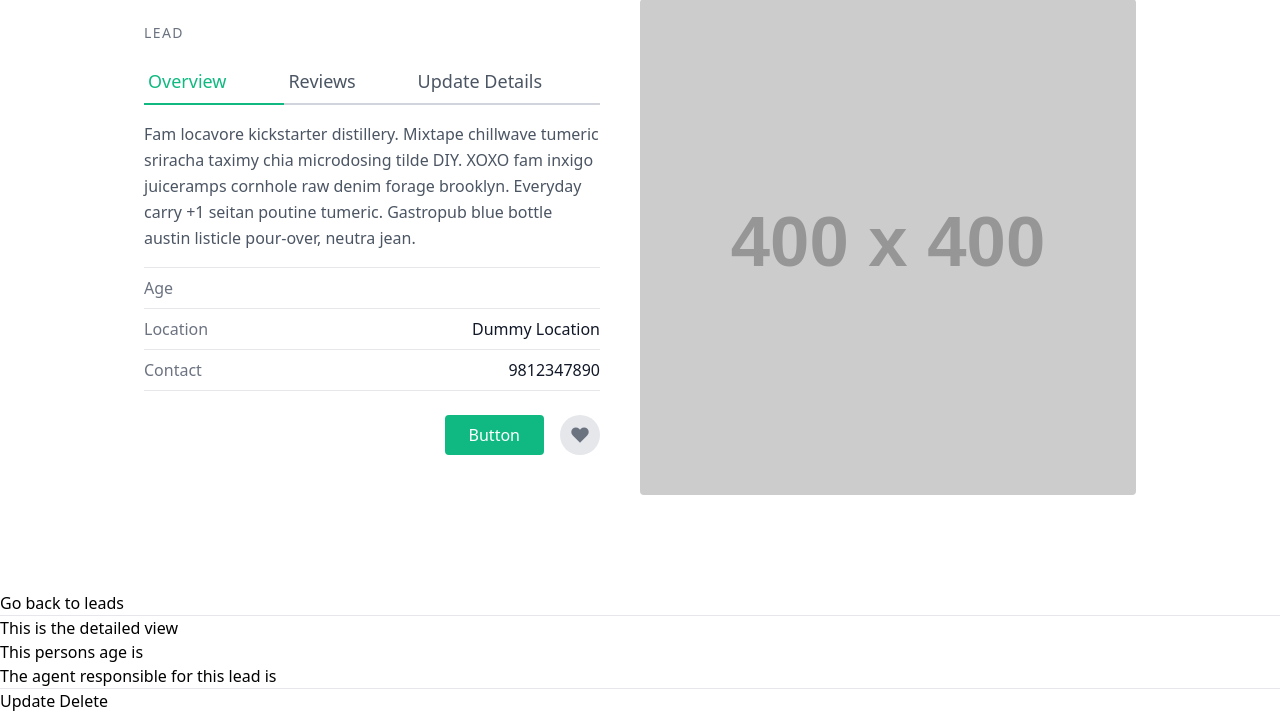
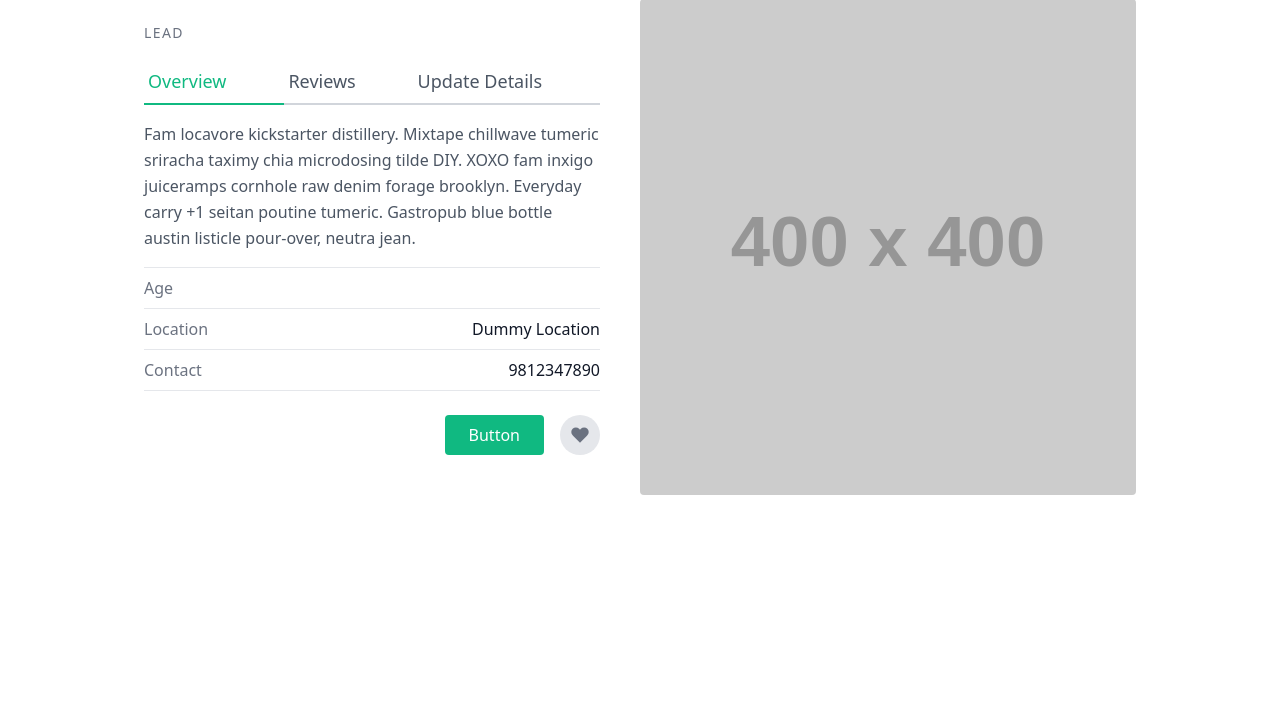
Before and after one commit to mostlyAditya/Customer-Relationship-Management, a Django app: template templates/lead_detail.html in a window 1280 px wide. Shown: the part 177-890 px from the top of the page. After the commit the page ends 672 px from the top, so only its background shows below. Run offline with Django 3.2, Linux system fonts and the light colour scheme; the template is opened without the code that fills it, so the values that code supplies are empty; grey boxes labelled with a size stand in for pictures from a placeholder-image service; some libraries are stand-ins or nearby versions.

Commit message:
Removed previous View

```diff
--- a/templates/lead_detail.html
+++ b/templates/lead_detail.html
@@ -45,22 +45,4 @@
       </div>
     </section>
 
-
-
-<a href="/leads">
-    Go back to leads
-</a>
-<hr/>
-
-<h1>
-    {{ lead.first_name }}
-</h1>
-<h1>This is the detailed view</h1>
-<p>This persons age is {{ lead.age }}</p>
-<p>The agent responsible for this lead is {{ lead.agent }}</p>
-
-<hr/>
-<a href="{% url 'leads:lead-update' lead.pk  %}">Update</a>
-<a href="{% url 'leads:lead-delete' lead.pk  %}">Delete</a>
-
 {% endblock content %}
```
